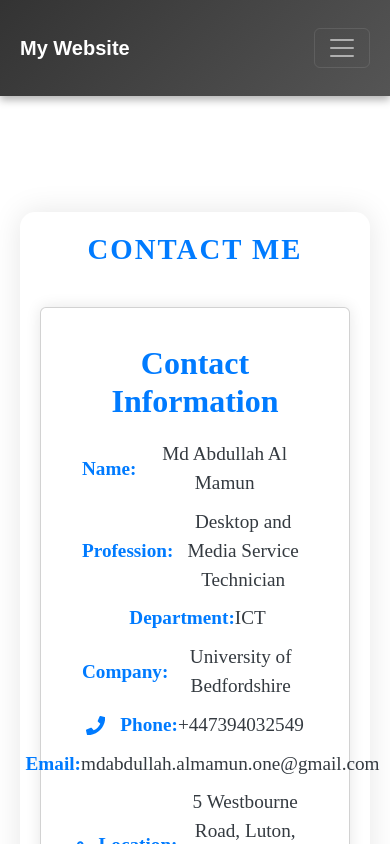
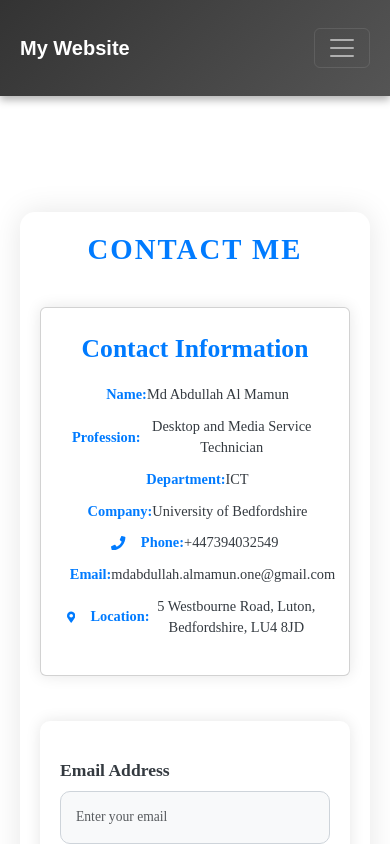
Before and after one commit to mamun12345678/frontend, a React (Create React App) app: page /contact in a window 390 px wide. Shown: the top 844 px of the page. Built offline with nearby package versions, Linux system fonts and the light colour scheme.

Commit message:
Final Touch

```diff
--- a/src/components/ContactForm.css
+++ b/src/components/ContactForm.css
@@ -117,6 +117,7 @@
   margin-top: 20px;
 }
 
+/* Responsive Design */
 @media (max-width: 768px) {
   .contact-form-container {
     padding: 30px;
@@ -131,6 +132,22 @@
   }
 
   .contact-form-button {
+    font-size: 1rem;
+  }
+
+  .contact-info {
+    margin-bottom: 20px;
+  }
+
+  .contact-card {
+    padding: 15px;
+  }
+
+  .contact-card .card-title {
+    font-size: 1.8rem;
+  }
+
+  .contact-card .card-text p {
     font-size: 1rem;
   }
 }
@@ -151,4 +168,20 @@
   .contact-form-button {
     font-size: 0.9rem;
   }
+
+  .contact-info {
+    margin-bottom: 15px;
+  }
+
+  .contact-card {
+    padding: 10px;
+  }
+
+  .contact-card .card-title {
+    font-size: 1.6rem;
+  }
+
+  .contact-card .card-text p {
+    font-size: 0.9rem;
+  }
 }
```
